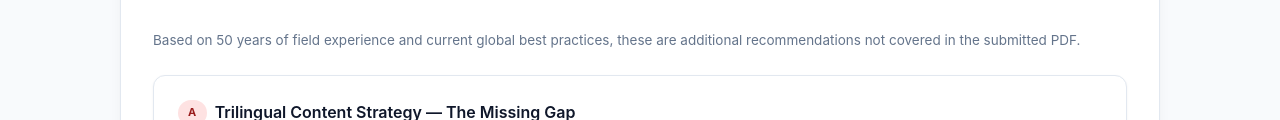
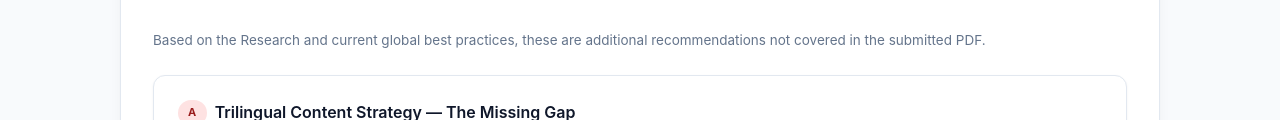
Before and after one commit to LochanaKa/Scouting-Profile-and-Outreach, a plain HTML site: page index.html in a window 1280 px wide. Both pictures are taken after a click on the button "Additional Suggestions". Shown: the part 342-462 px from the top of the page. Drawn offline with Linux system fonts and the light colour scheme.

Commit message:
50 year edited

```diff
--- a/index.html
+++ b/index.html
@@ -383,7 +383,7 @@
   </div>
 
   <div id="p2" class="panel">
-    <p class="panel-intro">Based on 50 years of field experience and current global best practices, these are additional recommendations not covered in the submitted PDF.</p>
+    <p class="panel-intro">Based on the Research and current global best practices, these are additional recommendations not covered in the submitted PDF.</p>
 
     <div class="addl-card">
       <h3><span class="badge b-high">A</span> Trilingual Content Strategy — The Missing Gap</h3>
```
